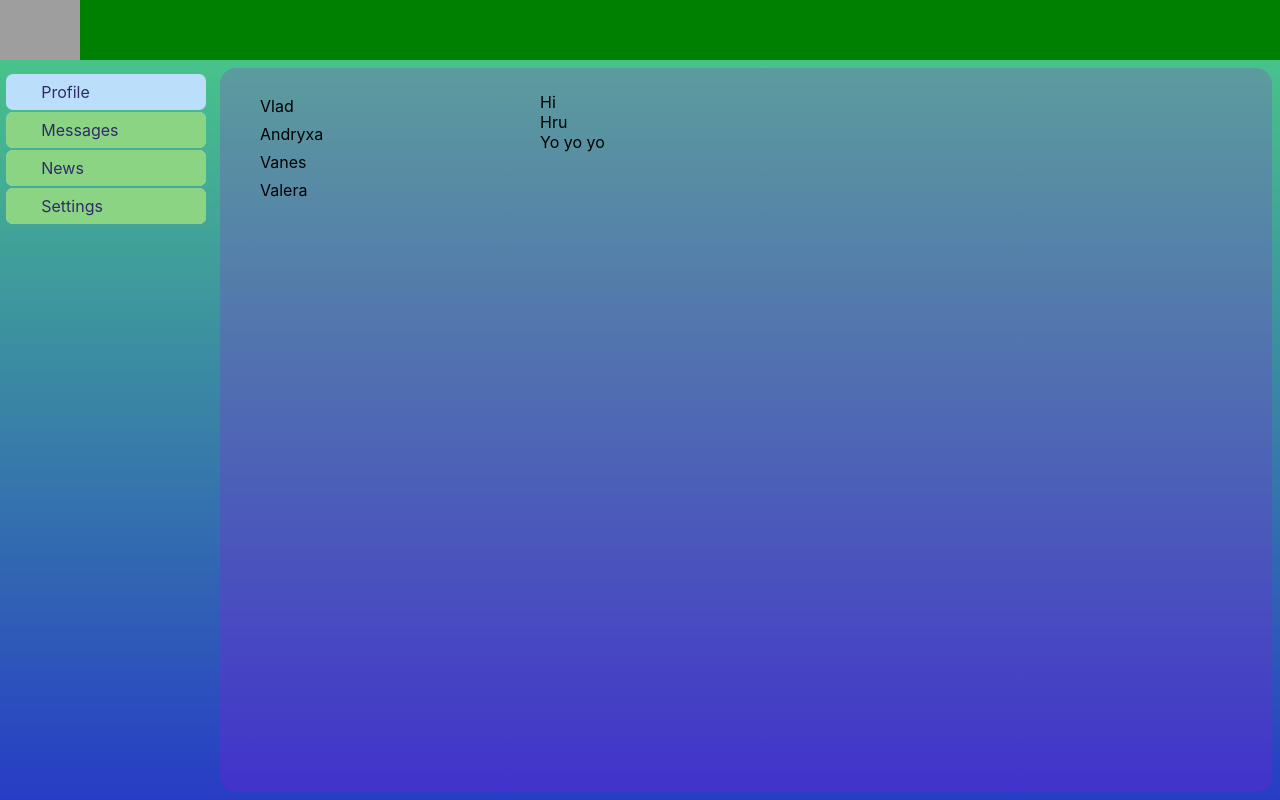
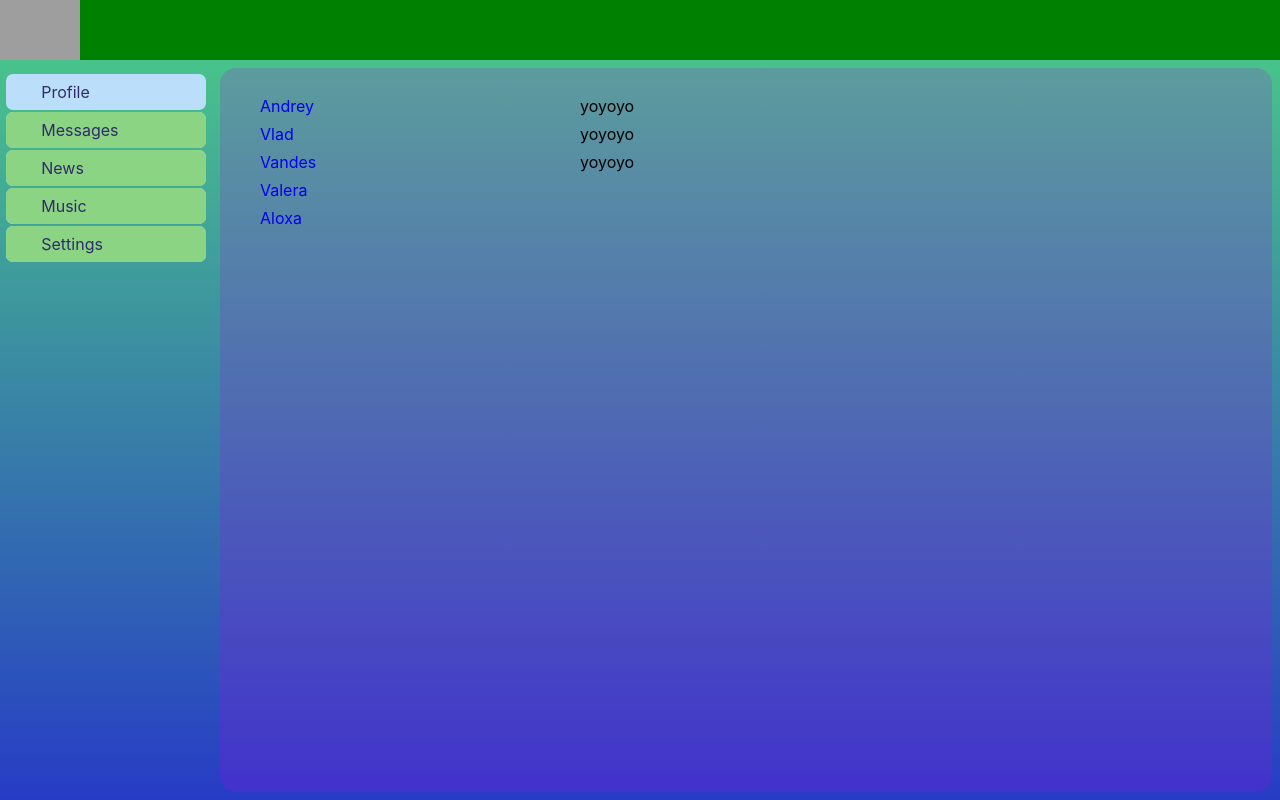
Before and after one commit to 89hikari/letstalktogether, a React (Create React App) app: page /dialogs in a window 1280 px wide. Built offline with nearby package versions, Linux system fonts and the light colour scheme; grey boxes are pictures that could not be loaded.

Commit message:
refactoring

```diff
--- a/src/App.js
+++ b/src/App.js
@@ -16,6 +16,7 @@ const App = (props) => {
           <Route path='/dialogs' component={Dialogs} />
           <Route path='/profile' component={Profile} />
           <Route path='/news' component={Profile} />
+          <Route path='/music' component={Profile} />
           <Route path='/settings' component={Profile} />
         </div>
       </div>
--- a/src/components/Dialogs/Dialogs.jsx
+++ b/src/components/Dialogs/Dialogs.jsx
@@ -1,27 +1,34 @@
 import React from 'react';
 import s from './Dialogs.module.css'
+import { NavLink } from 'react-router-dom';
+
+const DialogItem = (props) => {
+    let path = "/dialogs/" + props.id;
+    return(
+        <div className={s.dialog + ' ' + s.active}>
+            <NavLink to={path} activeClassName={s.active}>{props.name}</NavLink>
+        </div>
+    );
+}
+
+const Message = (props) => {
+    return <div className={s.dialog}>{props.message}</div>
+}
 
 const Dialogs = (props) => {
     return (
         <div className={s.dialogs}>
             <div className={s.dialogsItems}>
-                <div className={s.dialog + ' ' + s.active}>
-                    Vlad
-                </div>
-                <div className={s.dialog}>
-                    Andryxa
-                </div>
-                <div className={s.dialog}>
-                    Vanes
-                </div>
-                <div className={s.dialog}>
-                    Valera
-                </div>
+                <DialogItem name='Andrey' id = '1'/>
+                <DialogItem name='Vlad' id = '2'/>
+                <DialogItem name='Vandes' id = '3'/>
+                <DialogItem name='Valera' id = '4'/>
+                <DialogItem name='Aloxa' id = '5'/>
             </div>
             <div className={s.messages}>
-                <div className={s.message}>Hi</div>
-                <div className={s.message}>Hru</div>
-                <div className={s.message}>Yo yo yo</div>
+                <Message message="yoyoyo" />
+                <Message message="yoyoyo" />
+                <Message message="yoyoyo" />
             </div>
         </div>
     );
--- a/src/components/Dialogs/Dialogs.module.css
+++ b/src/components/Dialogs/Dialogs.module.css
@@ -2,10 +2,21 @@
     display: flex;
     width: 100%;
     padding-top: 3vh;
+
 }
 
 .dialogsItems{
     width: 25vw;
+    text-decoration: none;
+}
+
+.dialogsItems a{
+    text-decoration: none;
+    outline: none;
+}
+
+.dialogsItems a:hover{
+    color: rgb(6, 7, 87);
 }
 
 .dialog{
@@ -14,7 +25,7 @@
 }
 
 .dialogsItems .active {
-    color:
+    color: white;
 }
 
 .messages{
--- a/src/components/Navbar/Navbar.jsx
+++ b/src/components/Navbar/Navbar.jsx
@@ -15,6 +15,9 @@ const Navbar = () => {
                 <NavLink to='#' activeClassName={classes.active}>News</NavLink>
             </div>
             <div className={classes.item}>
+                <NavLink to='#' activeClassName={classes.active}>Music</NavLink>
+            </div>
+            <div className={classes.item}>
                 <NavLink to='#' activeClassName={classes.active}>Settings</NavLink>
             </div>
         </nav>
```
